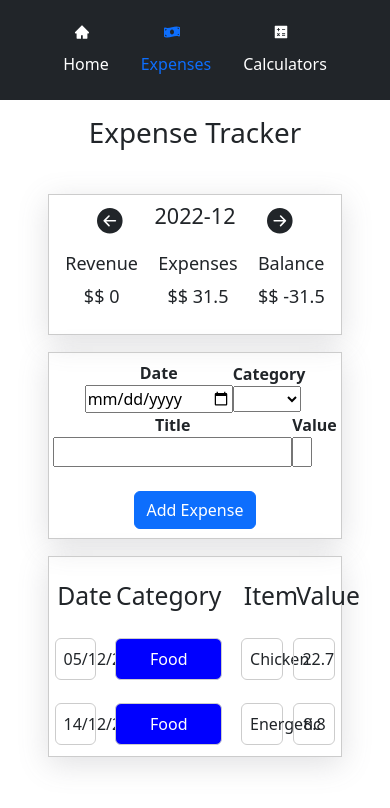
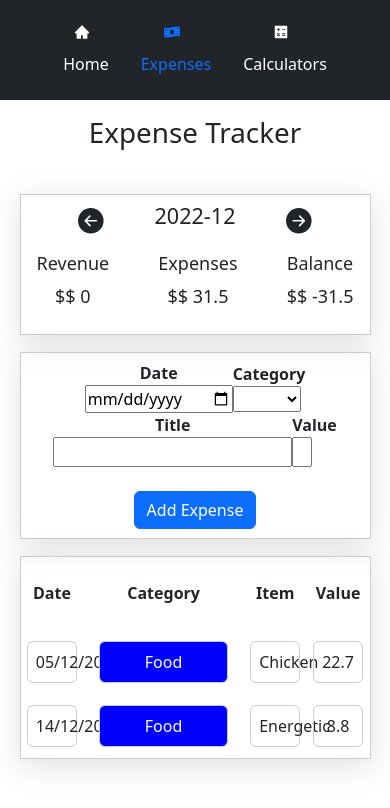
Before and after one commit to danielflorencio/fire-desktop, a React (Vite) app: page /expenses in a window 390 px wide. Shown: the top 808 px of the page. Built offline with nearby package versions, Linux system fonts and the light colour scheme.

Commit message:
tryna deploy the app to gh pages

```diff
--- a/src/App.css
+++ b/src/App.css
@@ -4,6 +4,8 @@ header{
 main {
     height: fit-content;
     width: 85vw;
+    margin: 0;
+    padding: 0;
 }
 .main-content-container{
     padding: 2rem 4rem;
@@ -13,6 +15,7 @@ main {
     justify-content: center;
     width: 100%;
     height: 100%;
+    margin: 0;
 }
 .box-content-container{
     min-height: 70vh;
@@ -26,6 +29,8 @@ main {
     width: 100vw;
     min-height: 100vh;
     max-height: 100%;
+    margin: 0;
+    padding: 0;
 }
 .forms-container{
     display: flex;
@@ -65,6 +70,14 @@ main {
         padding: 1rem 2rem;
     }
 }
+@media (max-width: 767px) {
+    .main-content-container{
+        padding: 1rem 0;
+    }
+    main{
+        padding: 0;
+    }
+}
 .fire-color-gradient{
     color: linear-gradient(#FC575E, #F7B42C);
 }
--- a/src/components/AnswerGraph/CiGraph.tsx
+++ b/src/components/AnswerGraph/CiGraph.tsx
@@ -1,10 +1,10 @@
-import {SimulationData} from '../CiCalc/CiCalc'
+import {FormData} from '../CiCalc/CiCalc'
 import { Line } from 'react-chartjs-2'
 import { Chart as ChartJS, CategoryScale } from 'chart.js/auto'
 
 ChartJS.register(CategoryScale); // https://www.youtube.com/watch?v=BM2nC16y4ck
 
-export default function CiGraph({amount, investment, howLongM, interestRate}: SimulationData){
+export default function CiGraph({amount, investment, howLongM, interestRate}: FormData){
 
     let newAmountArray: number[] = [amount]
 
--- a/src/components/AnswerGraph/SiGraph.tsx
+++ b/src/components/AnswerGraph/SiGraph.tsx
@@ -1,10 +1,10 @@
-import {SimulationData} from '../SiCalc/SiCalc'
 import { Line } from 'react-chartjs-2'
+import { FormData } from '../SiCalc/SiCalc';
 import { Chart as ChartJS, CategoryScale } from 'chart.js/auto'
 
 ChartJS.register(CategoryScale); // https://www.youtube.com/watch?v=BM2nC16y4ck
 
-export default function SiGraph({amount, investment, howLongM, interestRate, howLongTimeFrame, interestTimeFrame}: SimulationData){
+export default function SiGraph({amount, investment, howLongM, interestRate, howLongTimeFrame, interestTimeFrame}: FormData){
 
     let newAmountArray: number[] = [amount]
 
--- a/src/components/CiCalc/CiCalc.tsx
+++ b/src/components/CiCalc/CiCalc.tsx
@@ -2,7 +2,7 @@ import { useState, FormEvent } from "react"
 import { useMultiStepForm } from "../../customHooks/useMultiStepForm";
 import CiGraph from '../AnswerGraph/CiGraph'
 
-type FormData = {
+export type FormData = {
     amount: number,
     investment: number,
     interestRate: number,
--- a/src/components/SiCalc/SiCalc.tsx
+++ b/src/components/SiCalc/SiCalc.tsx
@@ -2,7 +2,7 @@ import { useState, FormEvent } from "react"
 import { useMultiStepForm } from "../../customHooks/useMultiStepForm";
 import SiGraph from '../AnswerGraph/SiGraph'
 
-type FormData = {
+export type FormData = {
     amount: number,
     investment: number,
     interestRate: number,
--- a/src/components/TableArea/ExpenseTrackerTable.tsx
+++ b/src/components/TableArea/ExpenseTrackerTable.tsx
@@ -12,10 +12,10 @@ export const ExpensesTable = ({list}: Props) => {
         <>
             <div className='table'>
                 <div className='table-titles'>
-                    <div className='table-title'><h2>Date</h2></div>
-                    <div className='table-title'><h2>Category</h2></div>
-                    <div className='table-title'><h2>Item</h2></div>
-                    <div className='table-title'><h2>Value</h2></div>
+                    <div className='table-title'><p><strong>Date</strong></p></div>
+                    <div className='table-title'><p><strong>Category</strong></p></div>
+                    <div className='table-title'><p><strong>Item</strong></p></div>
+                    <div className='table-title'><p><strong>Value</strong></p></div>
                 </div>
                 {
                     list.map((expense, index) =>(
--- a/src/components/TableArea/styles.css
+++ b/src/components/TableArea/styles.css
@@ -32,3 +32,14 @@
     margin: auto;
     text-align: center;
 }
+
+@media (max-width: 968px) {
+    .table-row .table-item-container:nth-child(2){
+        /* width: 5rem; */
+    }
+}
+@media (max-width: 767px) {
+    .table{
+        /* width: 100%; */
+    }
+}
--- a/src/components/Titles/BlockTitle.tsx
+++ b/src/components/Titles/BlockTitle.tsx
@@ -1,5 +1,5 @@
-export default function BlockTitle({title}: string){
+export default function BlockTitle(){
     return(
-        <h3>{title}</h3>
+        <></>
     )
 }
```
Also changed, not shown: package.json (+6 -1 lines), 2 other files (tests, documents, lock files or other folders).
